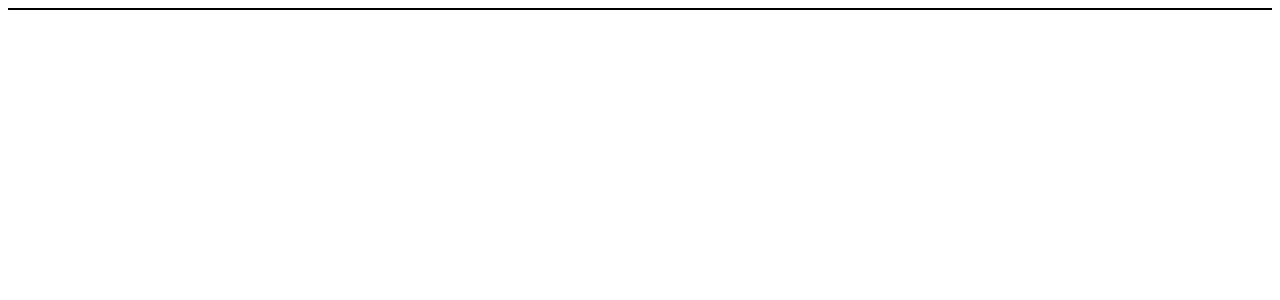
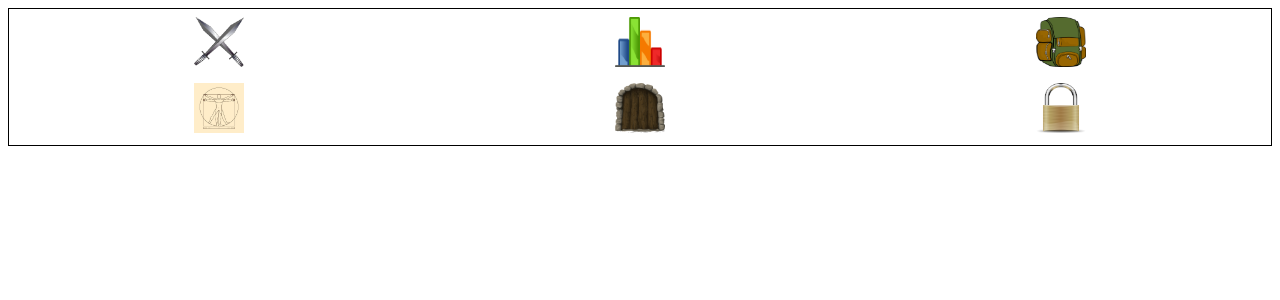
Before and after one commit to Nbelman1/final-project-u2-chopscape, a React (Vite) app in the folder chopscape/: page / in a window 1280 px wide. Shown: the top 300 px of the page. Built offline with nearby package versions, Linux system fonts and the light colour scheme.

Commit message:
Added position to TABS objects, logic to render InterfaceTabs wrapper

```diff
--- a/chopscape/src/components/UserInterface/InterfaceTabs/InterfaceTabs.jsx
+++ b/chopscape/src/components/UserInterface/InterfaceTabs/InterfaceTabs.jsx
@@ -1,25 +1,45 @@
 // TODO: add icons for each tab
 const TABS = [
-    {id: "combat", icon: "TBD", label: "Combat options"},
-    {id: "skills", icon: "TBD", label: "Skills"},
-    {id: "inventory", icon: "TBD", label: "Inventory"},
-    {id: "equipment", icon: "TBD", label: "Worn equipment"},
-    {id: "logout", icon: "TBD", label: "Logout"}
+    {id: "combat", icon: "combat-options.png", label: "Combat options", position: "top"},
+    {id: "skills", icon: "skills.png", label: "Skills", position: "top"},
+    {id: "inventory", icon: "inventory.png", label: "Inventory", position: "top"},
+    {id: "equipment", icon: "worn-equipment.png", label: "Worn equipment", position: "bottom"},
+    {id: "logout", icon: "logout.png", label: "Logout", position: "bottom"},
+    {id: "locked", icon: "lock.png", label: "Locked", position: "bottom"}
 ];
 
 const InterfaceTabs = ({ activeTab, onTabClick }) => {
+    const topTabs = TABS.filter(tab => {return tab.position === "top"});
+    const bottomTabs = TABS.filter(tab => {return tab.position === "bottom"});
+
+    const renderTab = (tab) => {
+        return (
+
+        <div
+            key={tab.id}
+            // if tab selected is active tab, its className = "active"
+            className={`indiv-tab ${activeTab === tab.id ? "active" : ""}`}
+            label={tab.label}
+            onClick={() => onTabClick(tab.id)}
+        >
+            <img
+                src={`/images/${tab.icon}`}
+                alt={tab.label}
+            />
+        </div>
+        );
+    };
+
     return (
         <div className="panel-wrapper">
-            <div className="tabs-grid">
-                {TABS.map((tab) =>
-                    <div
-                        key = {tab.id}
-                        // TODO: className="change color based on isActive or not"
-                        title = {tab.label} // display on mouseover
-                    />
-                )}
+            <div className="tabs-row top-tabs">
+                {topTabs.map(renderTab)}
+            </div>
+            <div className="tabs-row bottom-tabs">
+                {bottomTabs.map(renderTab)}
             </div>
         </div>
+
     );
 };
 
```
